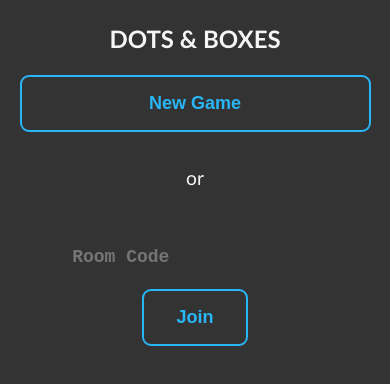
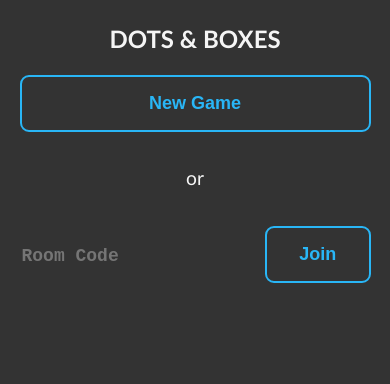
Before and after one commit to jdbool/dots-and-boxes, a website: page game/index.html in a window 390 px wide. Drawn offline with Linux system fonts and the light colour scheme; no server answers.

Commit message:
Fix room code box on mobile

```diff
--- a/game/style.css
+++ b/game/style.css
@@ -111,10 +111,12 @@ canvas {
 	width: 100%;
 }
 #roomCode {
-	width: 70%;
+	width: 60%;
+	float: left;
 }
 #joinButton {
 	width: 30%;
+	float: right;
 }
 #joinProblem {
 	color: red;
```
